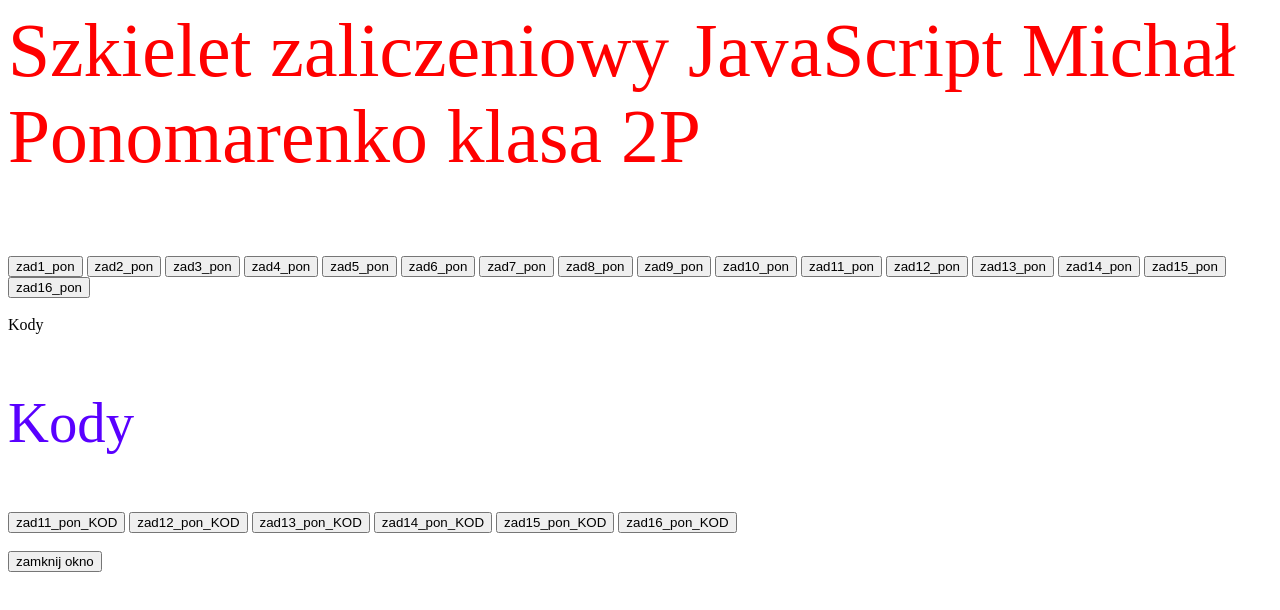
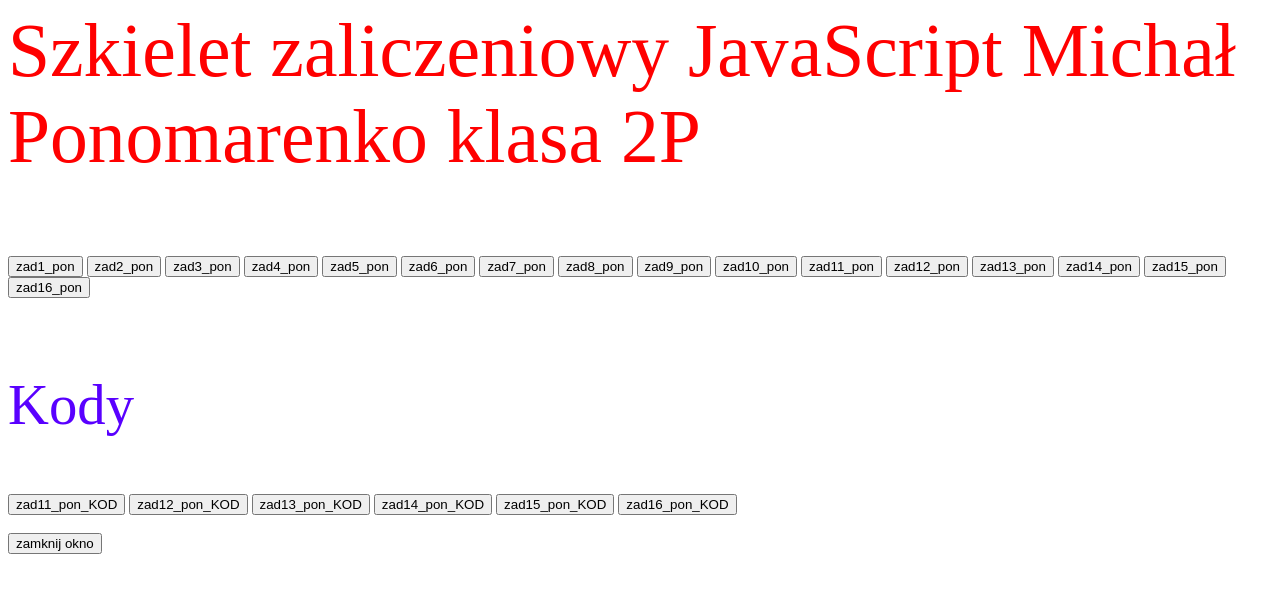
Before and after one commit to m1vgen/zad1-16, a plain HTML site: page index.html in a window 1280 px wide. Drawn offline with Linux system fonts and the light colour scheme.

Commit message:
Update index.html

```diff
--- a/index.html
+++ b/index.html
@@ -52,7 +52,7 @@
     <input type="button" name="zadanie16" value="zad16_pon" onclick="WinOpen_z16()">
 
     <br><br>
-    Kody
+
     <p style="font-size:1.5cm; color:rgb(89, 0, 255);">Kody</p>
     <input type="button" name="zadanie11_kod" value="zad11_pon_KOD" onclick="WinOpen_z11_kod()">
     <input type="button" name="zadanie12_kod" value="zad12_pon_KOD" onclick="WinOpen_z12_kod()">
```
